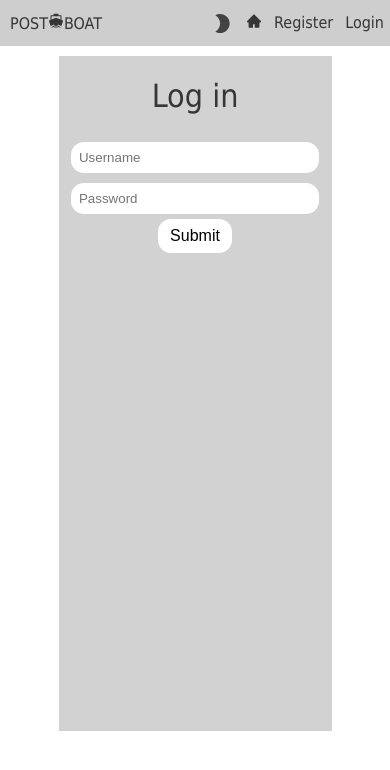
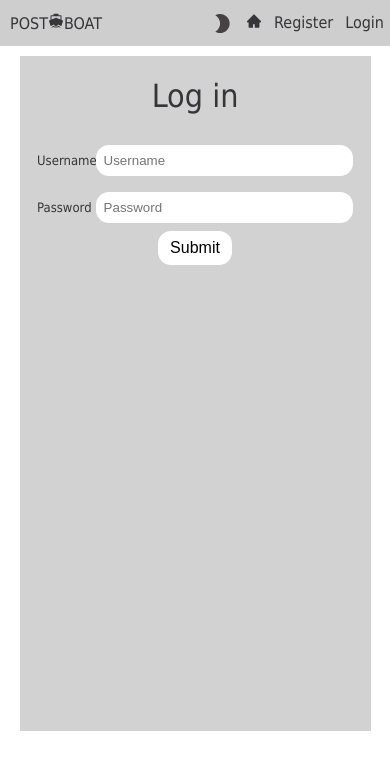
Before and after one commit to jason1642/post-boat-v2, a React (Create React App) app: page /login in a window 390 px wide. Shown: the top 770 px of the page. Built offline with nearby package versions, Linux system fonts and the light colour scheme; no server answers.

Commit message:
media queries

```diff
--- a/src/components/Routes.js
+++ b/src/components/Routes.js
@@ -2,6 +2,7 @@ import { useRoutes, Navigate } from "react-router-dom";
 import Login from "./login-register/Login.tsx";
 import Register from "./login-register/Register.tsx";
 import HomePage from "./home-page/HomePage.tsx";
+
 const SiteRoutes = ({currentUser}) => {
 
 
--- a/src/components/home-page/HomePage.tsx
+++ b/src/components/home-page/HomePage.tsx
@@ -3,6 +3,7 @@ import {Main,Container, Title, Wrapper} from '../../styles/homepage/homepage.js'
 import CategoryNav from './category-nav/CategoryNav.tsx';
 import Feed from './feed/Feed.tsx'
 import SideMenu from './side-menu/SideMenu.tsx'
+import GuestSideMenu from './side-menu/GuestSideMenu.tsx'
 interface IHomePageProps {
   currentUser: any
 }
@@ -19,9 +20,13 @@ const HomePage: React.FunctionComponent<IHomePageProps> = ({currentUser}) => {
         <CategoryNav />
         <Feed />
       </Wrapper>
+      {
+        currentUser._id ?
 
-      <SideMenu currentUser={currentUser}/>
-
+          <SideMenu currentUser={currentUser} />
+          :
+          <GuestSideMenu />
+      }
     </Main>
 
   </Container>);
--- /dev/null
+++ b/src/components/home-page/side-menu/GuestSideMenu.tsx
@@ -0,0 +1,23 @@
+import * as React from 'react';
+// import { useState, useEffect } from 'react';
+import {Container, Section, Item, AccountImage, Title} from '../../../styles/homepage/side-menu.js'
+interface ISideMenuProps {
+
+}
+
+
+const SideMenu: React.FunctionComponent<ISideMenuProps> = () => {
+  return (
+    <Container>
+      <Section>
+        <Title>By having an account on PostBoat, you can: </Title>
+        <Item>Creates posts</Item>
+        <Item>Like and save posts</Item>
+        <Item>Comment and reply to comments</Item>
+        <Item>Follow other users</Item>
+        </Section>
+    </Container>
+  );
+};
+
+export default SideMenu;
--- a/src/components/login-register/Login.tsx
+++ b/src/components/login-register/Login.tsx
@@ -1,5 +1,5 @@
 import * as React from 'react';
-import {Form, Input, Title, SubmitButton} from '../../styles/forms/forms.js'
+import {Form, Input, Label, Title, Span, SubmitButton} from '../../styles/forms/forms.js'
 import { useState } from 'react';
 import _ from 'lodash'
 import { bindActionCreators } from 'redux'
@@ -72,13 +72,13 @@ const Login = (props) => {
       >
       <Title>Log in</Title>
 
-      {valueNames.map(name =><Input
+      {valueNames.map(name =><Label><Span>{_.capitalize(name)}</Span><Input
         type={name === 'username' ? 'text' : 'password'}
         value={userInput[name]}
         placeholder={_.capitalize(name)}
         onChange={handleInputChange}
         name={name}
-      />
+      /></Label>
         )}
 
       <SubmitButton>Submit</SubmitButton>
--- a/src/styles/forms/forms.js
+++ b/src/styles/forms/forms.js
@@ -14,6 +14,9 @@ export const Form = styled.form`
   width: 70%;
   margin: 0 auto;
   margin-top: 10px;
+  @media(max-width: 480px){
+    width: 90%;
+  }
 
 `;
 export const Input = styled.input`
@@ -23,6 +26,10 @@ export const Input = styled.input`
   width: 85%;
   border-radius: 13px;
   border-width: 0px;
+  @media(max-width: 480px){
+    width: auto;
+    flex-grow: 2;
+  }
 `
 export const Label = styled.label`
   width: 66%;
@@ -32,14 +39,19 @@ export const Label = styled.label`
   /* border: 1px solid black; */
   gap: 5px;
   justify-content: space-between;
-
+  @media(max-width: 480px){
+    width: 90%;
+  }
 
 `
 export const Span = styled.div`
-  width: 15%;
+  width: 16%;
   /* margin: 0 3px; */
   text-align: right;
   padding-right: 3px;
+  @media(max-width: 480px){
+    font-size: 13px;
+  }
 `
 export const Title = styled.h1`
   color: ${({ theme }) => theme.text};
--- a/src/styles/homepage/feed.js
+++ b/src/styles/homepage/feed.js
@@ -3,7 +3,7 @@ import styled from 'styled-components';
 
 export const Container = styled.div`
 
-  width: 70%;
+  width: 80%;
   display: flex;
   flex-direction: column;
   align-items: center;
--- a/src/styles/homepage/homepage.js
+++ b/src/styles/homepage/homepage.js
@@ -30,7 +30,7 @@ export const Wrapper = styled.div`
   justify-content: center;
   align-items: center;
   height: 100%;
-  width: 70%;
+  width: 88%;
   @media (max-width: 480px){
     width: 100%;
   }
```
